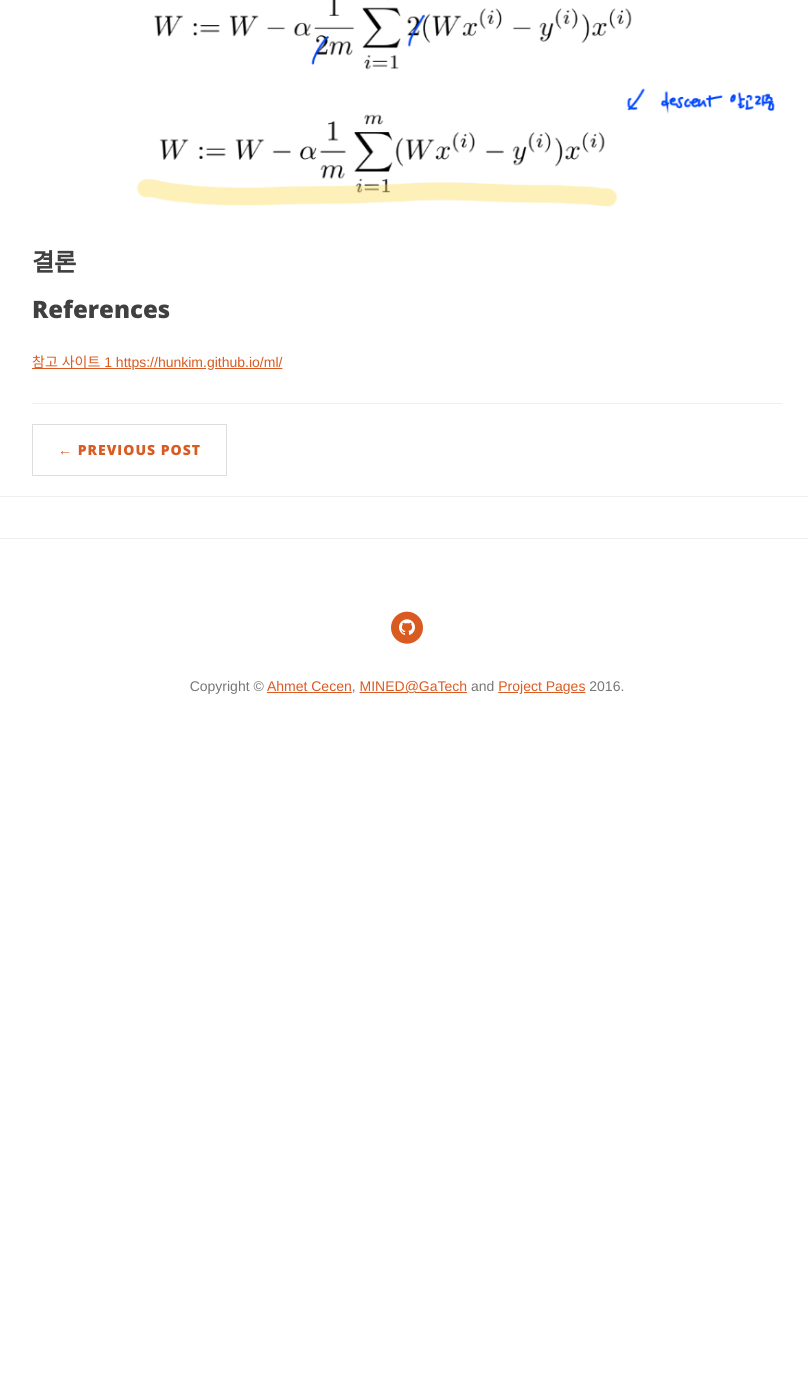
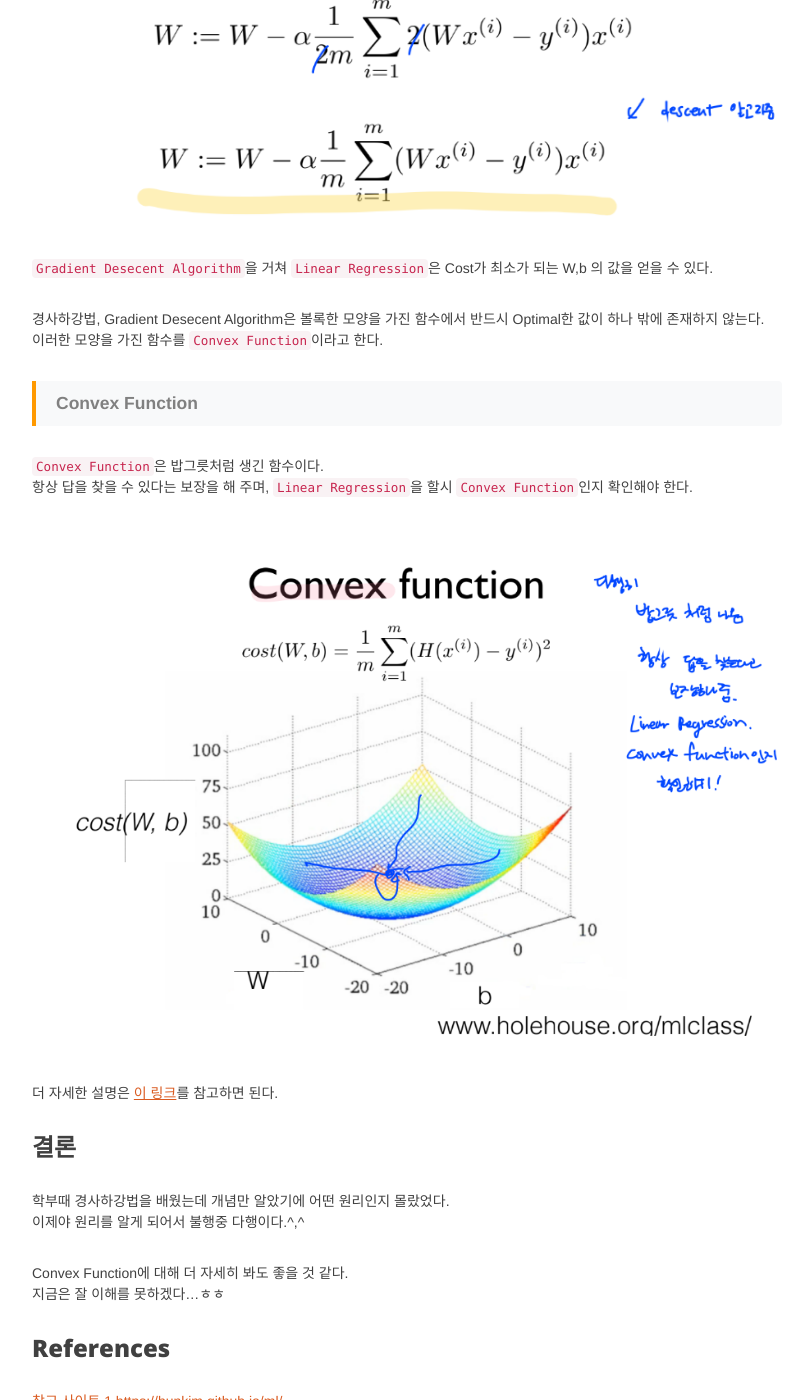
Before and after one commit to SwimmingHwang/SwimmingHwang.github.io.old, a Jekyll site: the page built from _posts/2020-05-22-dl-lec03.markdown, in a window 1280 px wide and 1400 px high, scrolled down 3641 px. Shown: the whole window, without its empty margins (233-1041 px from the left). Built offline with Jekyll 4.4.1, drawn with Linux system fonts in a browser that asks for light colours; nearby versions of some CDN libraries; some web fonts are replaced; comment, search, counter and statistics services are not loaded; before the commit the page ends 4403 px from its top, so only the background shows below that; some of the changed text lies outside the part shown.

Commit message:
post: Add new post

```diff
--- a/_posts/2020-05-22-dl-lec03.markdown
+++ b/_posts/2020-05-22-dl-lec03.markdown
@@ -49,12 +49,12 @@ b가 0이라고 했을 때, Cost 함수는
 Gradient : 경사
 descent : 내려감
 경사를 따라 내려가는 알고리즘
-한국말로 경사하강법 이라고 불리운다.
+한국말로 **경사하강법** 이라고 불리운다.
 
 이 방법의 원리는 산 정상에서 골짜기로 가장 빠르게 내려오는 방법인 가장 경사가 가파른 길을 골라 내려오는 것과 같은,
-최적화 알고리즘 중 하나이다.
-<br>
-W가 어디서 시작하든 최종적으로 cost가 0인 1에 도달해야 한다.
+**최적화 알고리즘** 중 하나이다.
+
+**W가 어디서 시작하든 최종적으로 cost가 0인 1에 도달해야 한다.**
 
 이 알고리즘은 어디서 출발하는 최저점에 도달하는게 장점이다.
 W의 값에 조금씩 변화를 주면서 cost를 줄여나간다.
@@ -66,13 +66,28 @@ W의 값에 조금씩 변화를 주면서 cost를 줄여나간다.
 ![4](https://swimmingHwang.github.io/img/dllec03-4.png)
 ![5](https://swimmingHwang.github.io/img/dllec03-5.png)
 
+`Gradient Desecent Algorithm`을 거쳐 `Linear Regression`은 Cost가 최소가 되는 W,b 의 값을 얻을 수 있다.
 
+경사하강법, Gradient Desecent Algorithm은 볼록한 모양을 가진 함수에서 반드시 Optimal한 값이 하나 밖에 존재하지 않는다.
+이러한 모양을 가진 함수를 `Convex Function`이라고 한다.
 
+<blockquote>Convex Function</blockquote>
 
+`Convex Function`은 밥그릇처럼 생긴 함수이다.
+항상 답을 찾을 수 있다는 보장을 해 주며,
+`Linear Regression`을 할시 `Convex Function`인지 확인해야 한다.
+
+![6](https://swimmingHwang.github.io/img/dllec03-6.png)
+
+더 자세한 설명은 [이 링크](http://sanghyukchun.github.io/63/)를 참고하면 된다.
 
 
 ### 결론
+학부때 경사하강법을 배웠는데 개념만 알았기에 어떤 원리인지 몰랐었다.
+이제야 원리를 알게 되어서 불행중 다행이다.^,^
 
+Convex Function에 대해 더 자세히 봐도 좋을 것 같다.
+지금은 잘 이해를 못하겠다...ㅎㅎ
 
 ### References
 [참고 사이트 1 https://hunkim.github.io/ml/](https://hunkim.github.io/ml/)
```
Also changed, not shown: img/dllec03-6.png (added).
